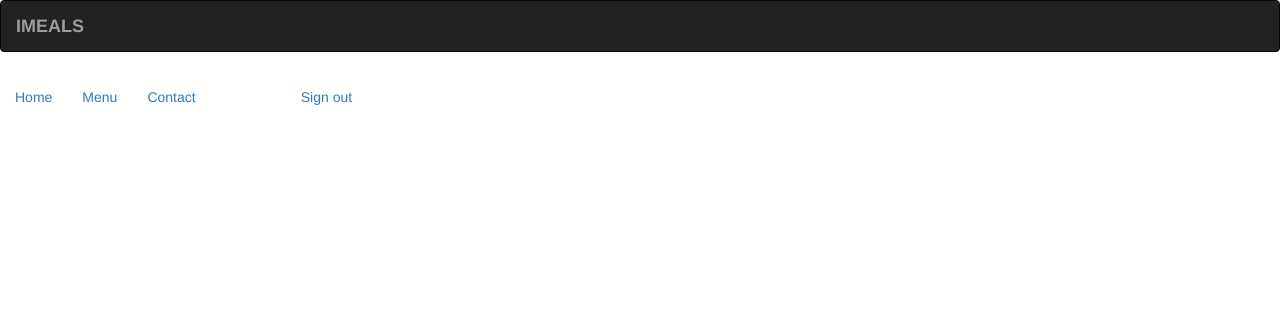
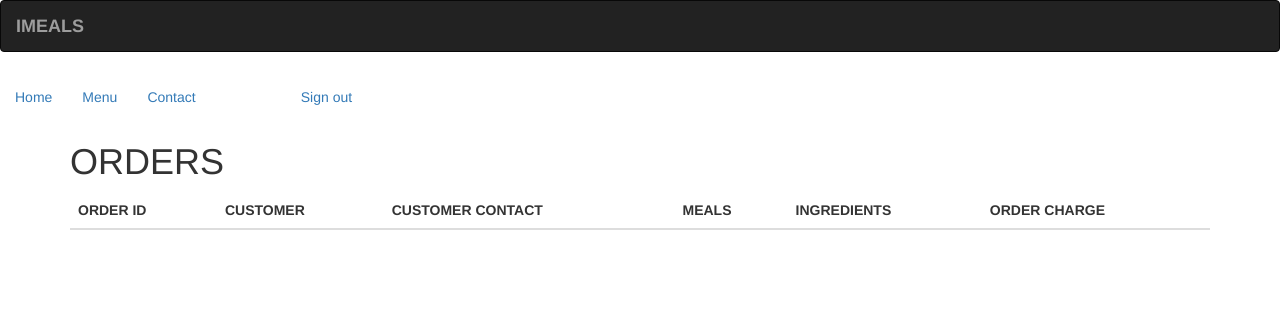
Before and after one commit to kahenya-anita/IMeal, a Flask app: page /user/admin/orders/1 in a window 1280 px wide. Shown: the top 312 px of the page. Run offline with Flask 2, Linux system fonts and the light colour scheme; the visitor is signed in with stand-in values (Sample User, id 1); data comes from the database, SQL or seed files in the repository; lists and menus that the app fills with data are empty; some libraries are stand-ins or nearby versions; some web fonts are replaced.

Commit message:
Added meals management and order views for admin

```diff
--- a/app/templates/admin/menu.html
+++ b/app/templates/admin/menu.html
@@ -4,6 +4,7 @@
 
 {% block styles%} {{ super() }}
 <link rel="stylesheet" href="{{url_for('static',filename='css/admin/menu.css')}}" />
-{% endblock %}
+{% endblock styles%}
 {% block content%}
+
 {% endblock%}
--- a/app/templates/admin/orders.html
+++ b/app/templates/admin/orders.html
@@ -6,4 +6,37 @@
 <link rel="stylesheet" href="{{url_for('static',filename='css/admin/orders.css')}}" />
 {% endblock %}
 {% block content%}
+<div class="container">
+    <h1>ORDERS</h1>
+    <!--Table-->
+<table class="table table-striped w-auto">
+
+    <!--Table head-->
+    <thead>
+      <tr>
+        <th>ORDER ID</th>
+        <th>CUSTOMER</th>
+        <th>CUSTOMER CONTACT</th>
+        <th>MEALS</th>
+        <th>INGREDIENTS</th>
+        <th>ORDER CHARGE</th>
+      </tr>
+    </thead>
+    <!--Table head-->
+
+    <!--Table body-->
+    <tbody>
+      {% for order in orders %}
+      <tr class="table-info">
+        <th scope="row">{{order.id}}</th>
+        <td>{{order.users.username}}</td>
+        <td>{{order.users.email}}</td>
+        <td>{{order.meals.name}}</td>
+        <td>{{order.meals.ingredients}}</td>
+        <td>{{order.meals.cost}}</td>
+      </tr>
+      {% endfor %}
+    </tbody>
+    </table>
+</div>
 {% endblock%}
```
Also changed, not shown: app/templates/admin/add-meal.html (added, +14 -0 lines), app/templates/admin/dashboard.html (+6 -4 lines), app/templates/admin/meals.html (added, +46 -0 lines).
